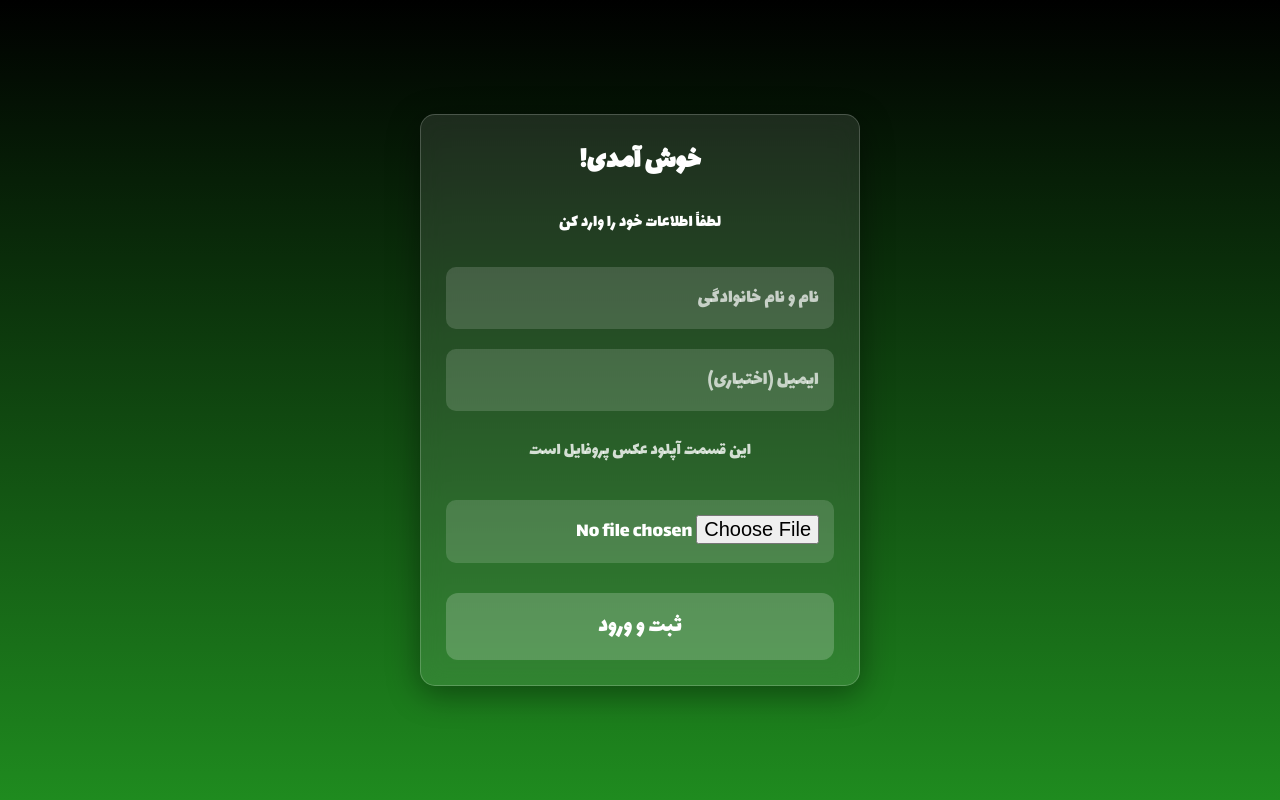
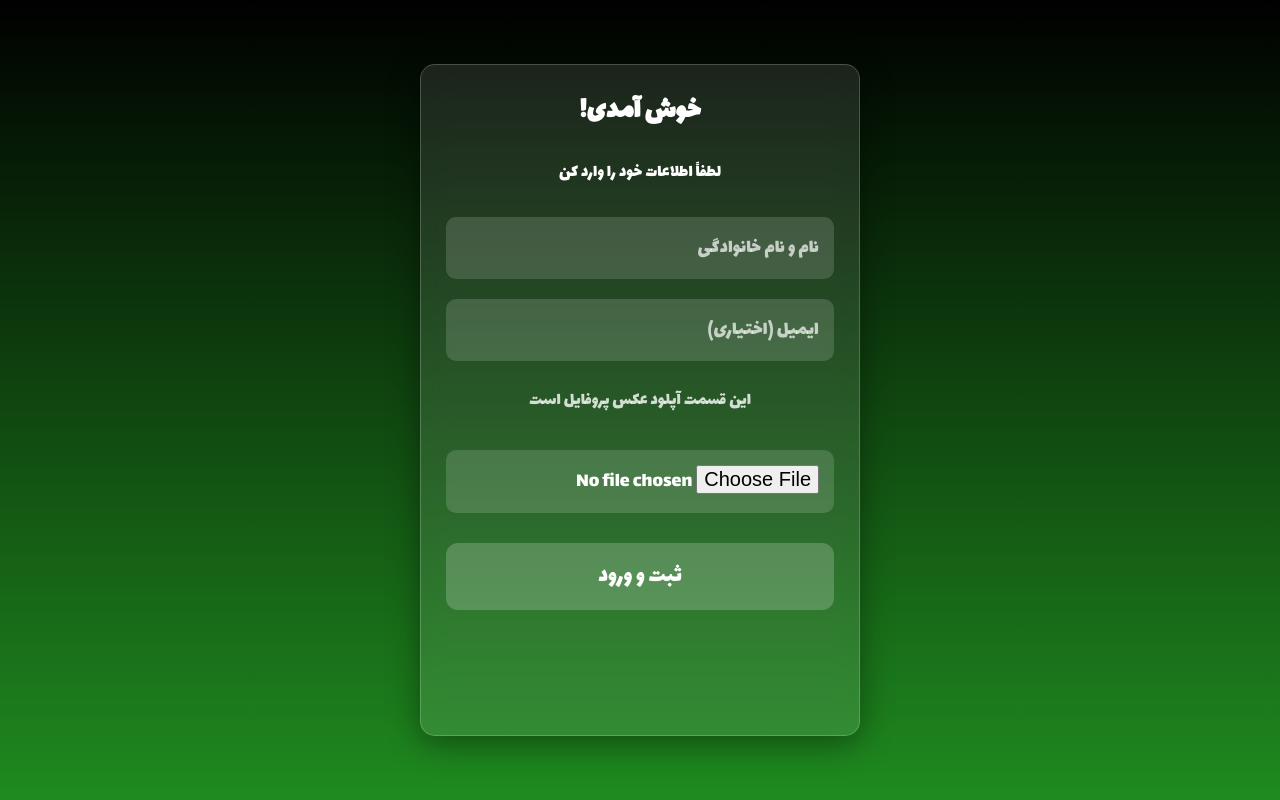
Before and after one commit to sobhedanesh/sd-setting-screen, a plain HTML site: page index.html in a window 1280 px wide. Drawn offline with Linux system fonts and the light colour scheme.

Commit message:
Update index.html

```diff
--- a/index.html
+++ b/index.html
@@ -193,6 +193,12 @@
         .english-section strong {
             font-family: 'Lalezar', cursive; /* برای هماهنگی ظاهری */
         }
+
+        /* اضافه کردن 100px ارتفاع به انتهای صفحات اصلی */
+        .bottom-spacer {
+            height: 100px;
+            width: 100%;
+        }
     </style>
 </head>
 <body>
@@ -207,6 +213,7 @@
         <input type="file" id="userPhoto" accept="image/*">
 
         <button onclick="saveProfile()">ثبت و ورود</button>
+        <div class="bottom-spacer"></div> <!-- اسپیسر 100 پیکسلی -->
     </div>
 
     <!-- صفحه اصلی -->
@@ -250,6 +257,7 @@
                 <div class="option-text">حفظ حریم‌خصوصی</div>
             </div>
         </div>
+        <div class="bottom-spacer"></div> <!-- اسپیسر 100 پیکسلی -->
     </div>
 
     <!-- صفحات محتوا -->
@@ -257,6 +265,7 @@
         <h2 id="contentTitle" style="text-align:center; margin-bottom:20px;"></h2>
         <div id="contentText" class="content-text"></div>
         <button onclick="backToMain()" style="margin-top:30px;">برگشت</button>
+        <div class="bottom-spacer"></div> <!-- اسپیسر 100 پیکسلی -->
     </div>
 
     <script>
```
